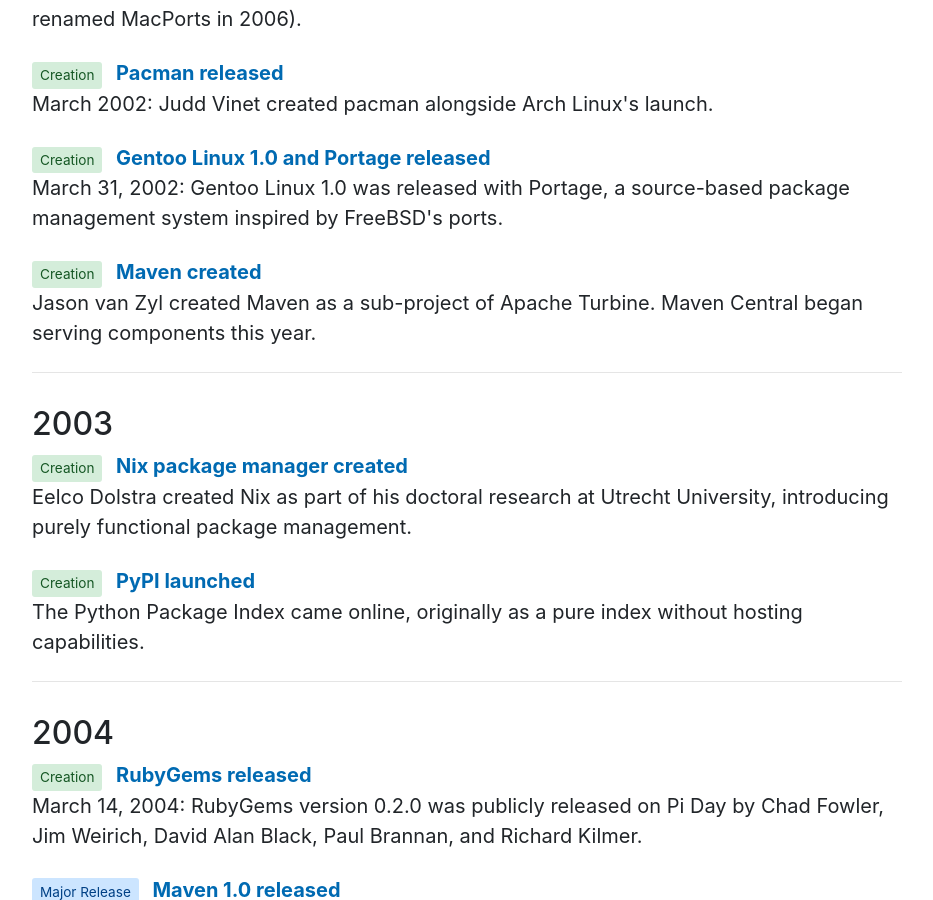
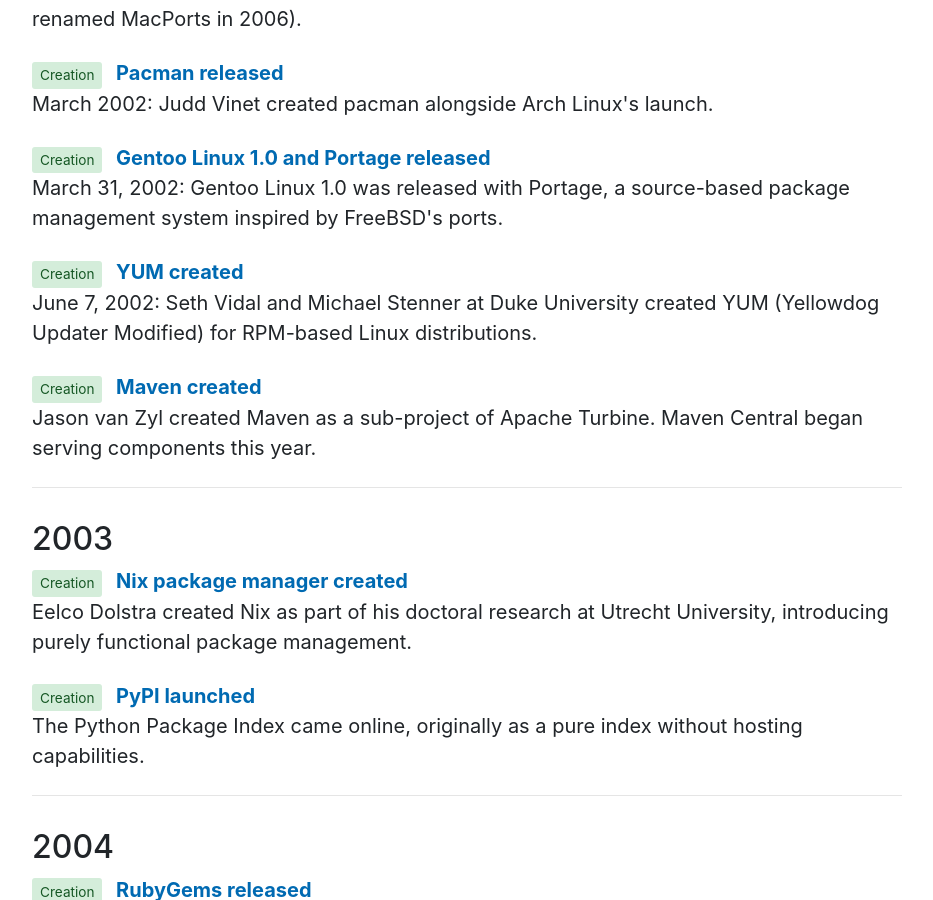
Before and after one commit to andrew/nesbitt.io, a Jekyll site: the page built from _posts/2025-11-15-package-manager-timeline.md, in a window 1280 px wide and 900 px high, scrolled down 1984 px. Shown: the whole window, without its empty margins (173-1106 px from the left). Built offline with Jekyll 4.4.1, drawn with Linux system fonts in a browser that asks for light colours.

Commit message:
Add YUM creation event to package manager timeline

```diff
--- a/_posts/2025-11-15-package-manager-timeline.md
+++ b/_posts/2025-11-15-package-manager-timeline.md
@@ -154,6 +154,12 @@
 <span class="event-type type-creation">Creation</span>
 <strong><a href="https://en.wikipedia.org/wiki/Portage_(software)">Gentoo Linux 1.0 and Portage released</a></strong>
 <br>March 31, 2002: Gentoo Linux 1.0 was released with Portage, a source-based package management system inspired by FreeBSD's ports.
+</div>
+
+<div class="timeline-event">
+<span class="event-type type-creation">Creation</span>
+<strong><a href="https://lists.baseurl.org/pipermail/yum/2002-June/011067.html">YUM created</a></strong>
+<br>June 7, 2002: Seth Vidal and Michael Stenner at Duke University created YUM (Yellowdog Updater Modified) for RPM-based Linux distributions.
 </div>
 
 <div class="timeline-event">
```
